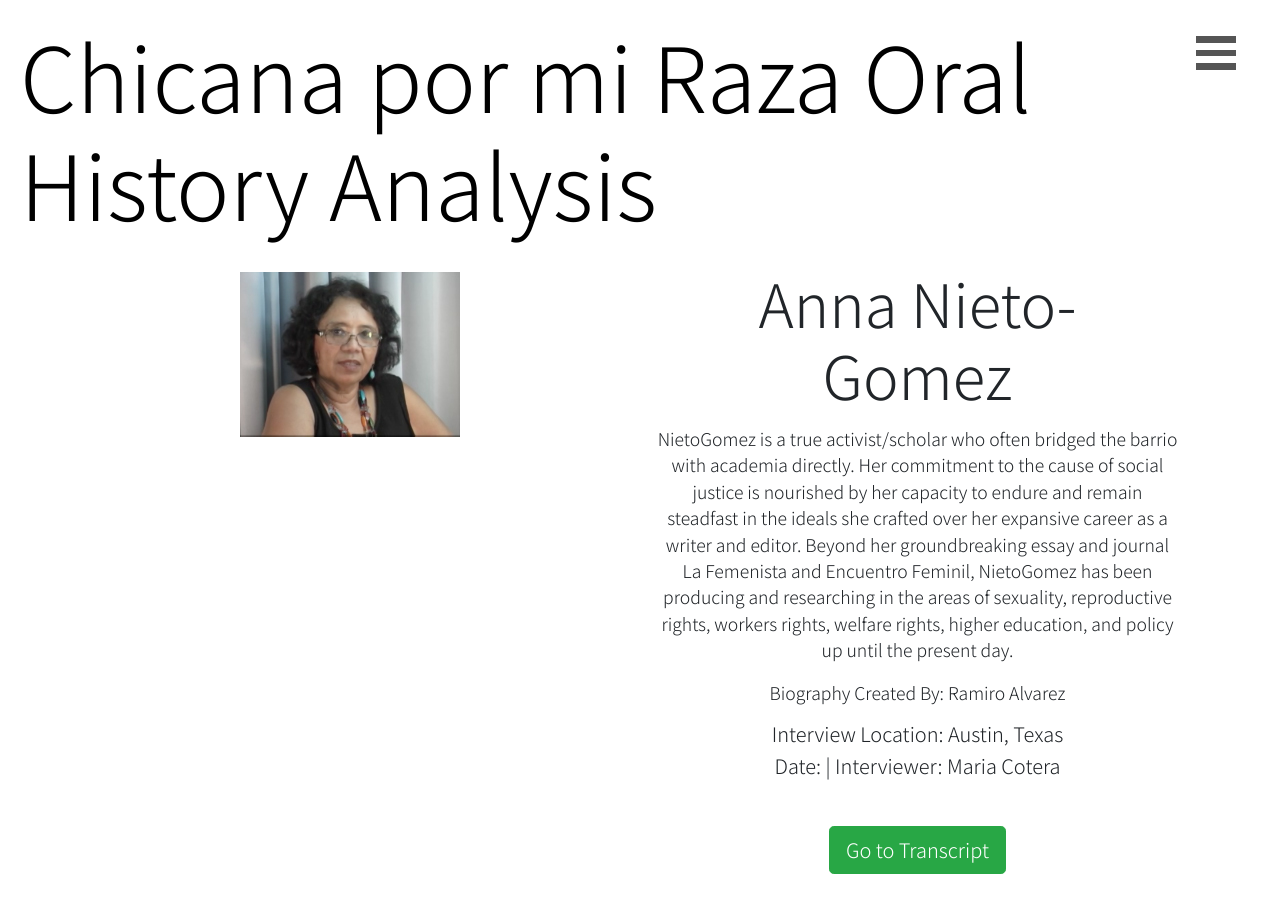
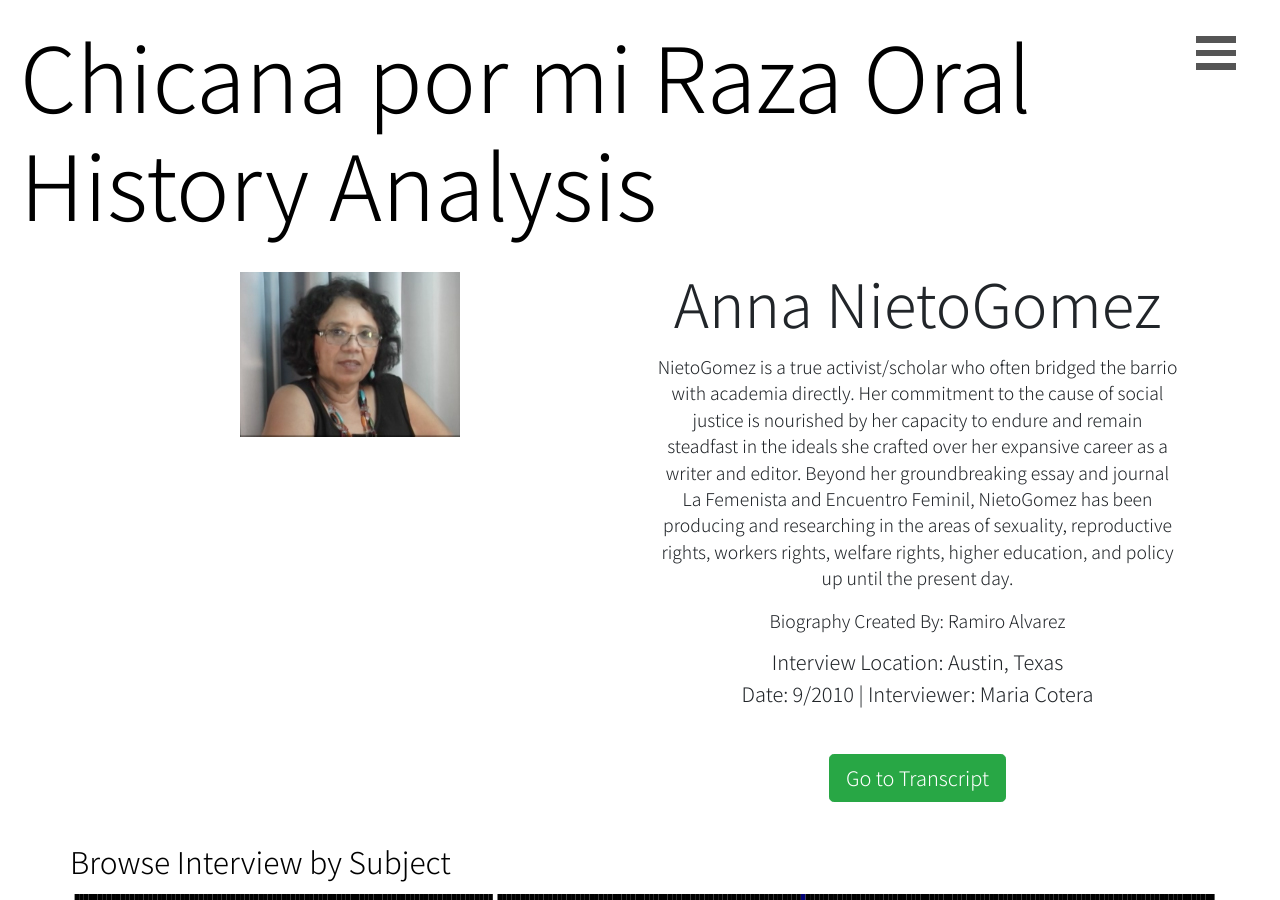
Before and after one commit to marcosvdotcom/cpmr, a Jekyll site: the page built from _interviews/gomez.md, in a window 1280 px wide and 900 px high. Built offline with Jekyll 4.4.1, drawn with Linux system fonts in a browser that asks for light colours.

Commit message:
anna name misspell

```diff
--- a/_interviews/gomez.md
+++ b/_interviews/gomez.md
@@ -2,8 +2,8 @@
 object-id: gomez
 transcript: transcript-gomez
 first-name: Anna
-last-name: Nieto-Gomez
-date-interviewed:
+last-name: NietoGomez
+date-interviewed: 9/2010
 location: Austin, Texas
 interviewer: Maria Cotera
 ---
```
